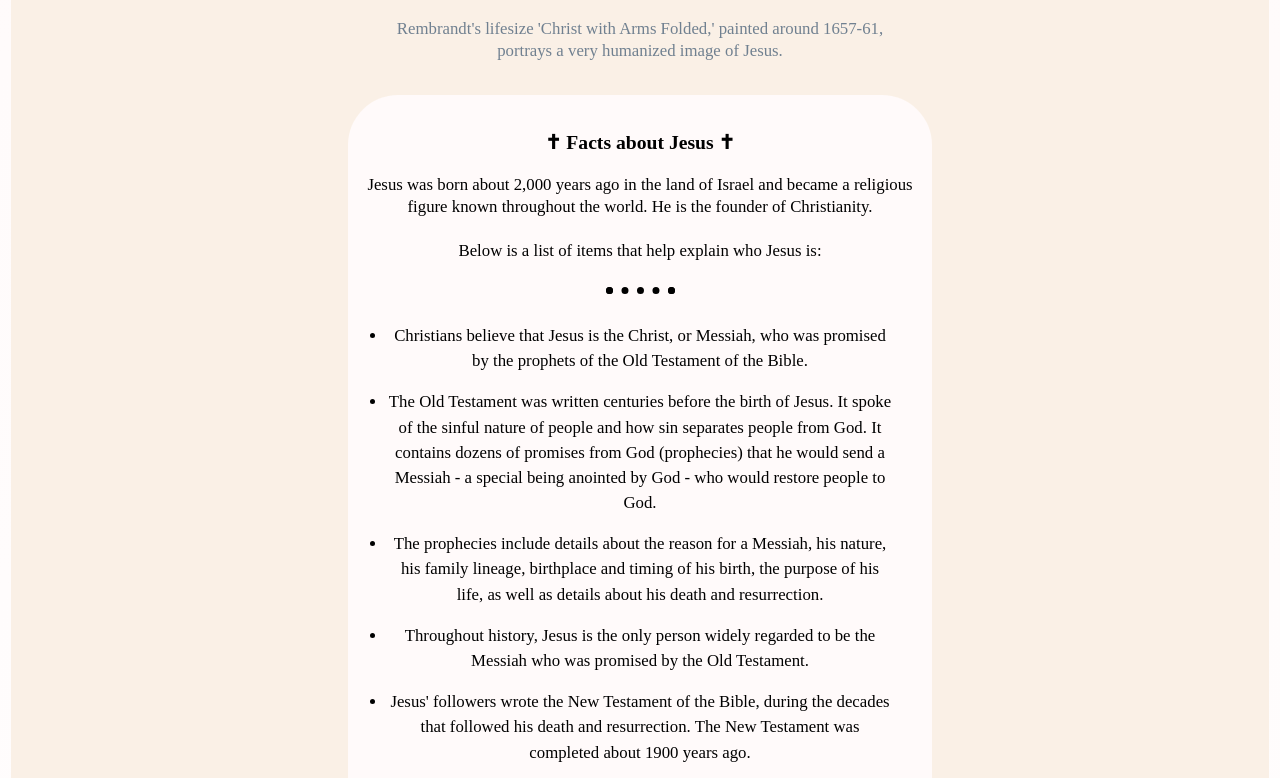
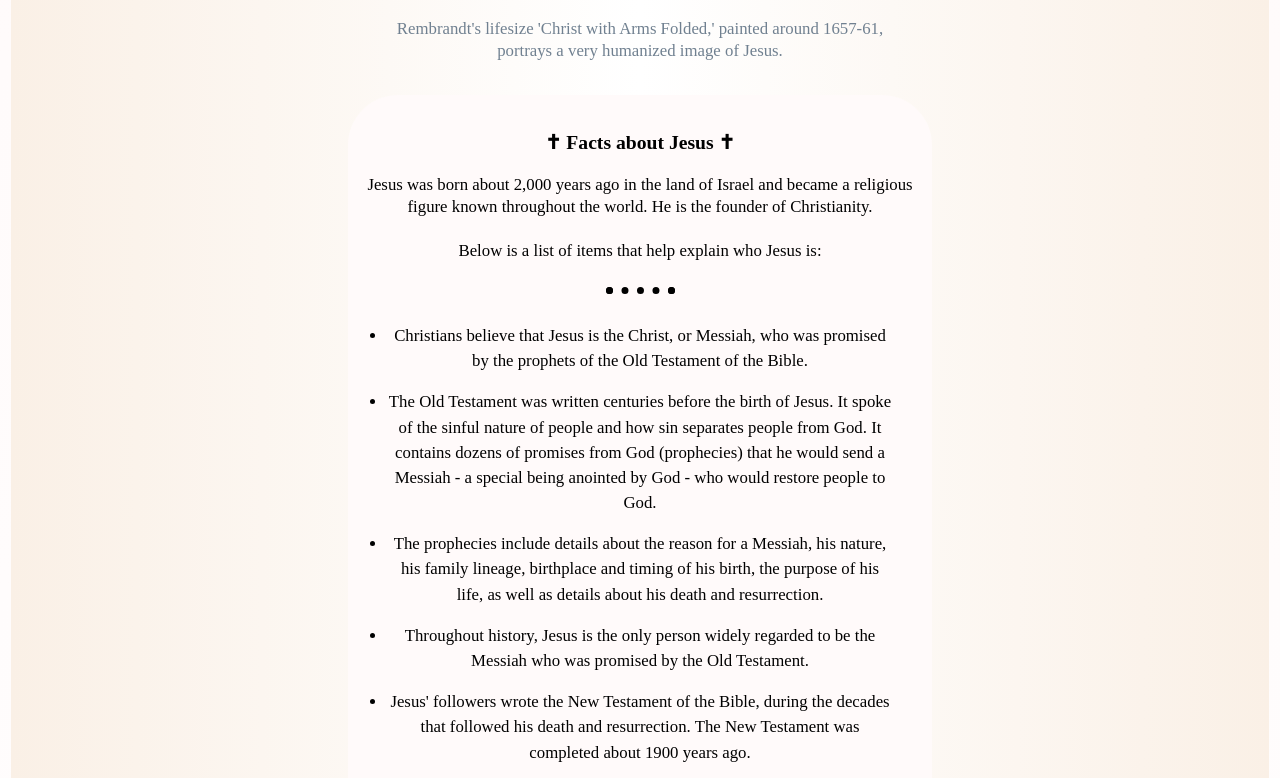
Before and after one commit to AndreVu/FCC_Tribute, a plain HTML site: page index.html in a window 1280 px wide. Shown: the part 466-1244 px from the top of the page. Drawn offline with Linux system fonts and the light colour scheme; a web font is replaced by a local one.

Commit message:
gradient / css changes.

```diff
--- a/index.css
+++ b/index.css
@@ -17,6 +17,7 @@ html {
 
 #main {
   background-color: linen;
+  background-image: linear-gradient(to left, linen, white, linen);
   text-align: center;
   margin: 0.2em;
   padding: 1em;
```
